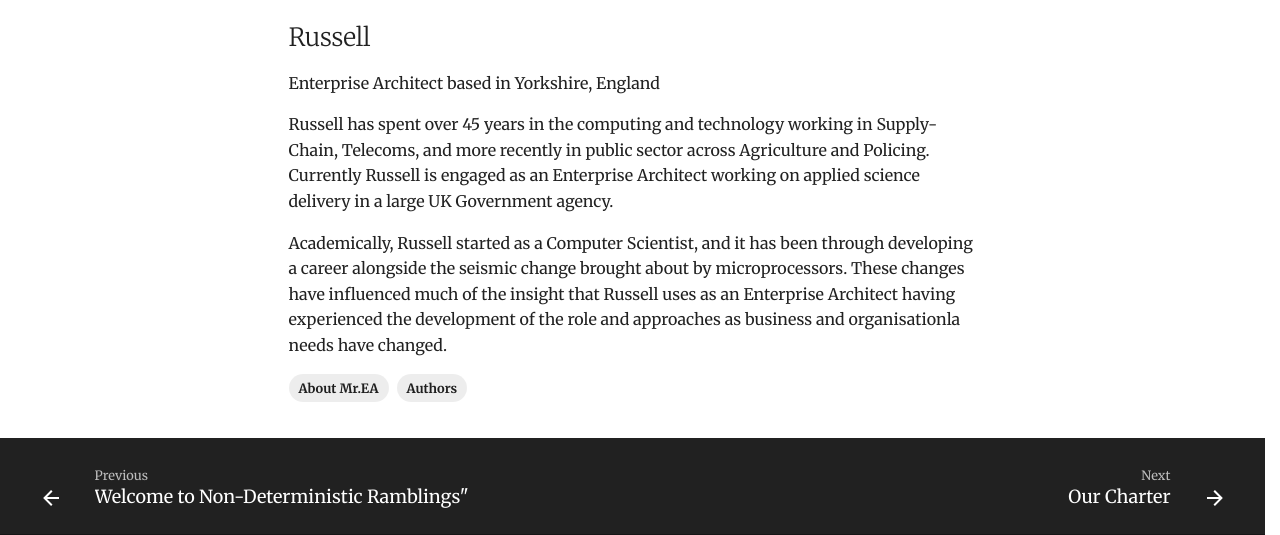
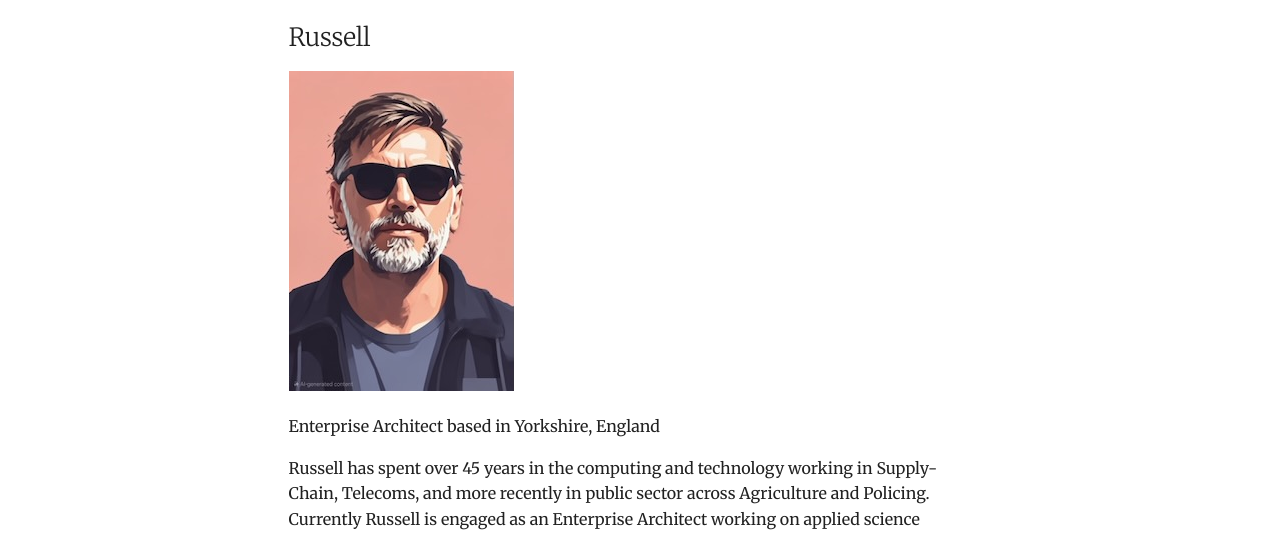
Before and after one commit to RP2HG/NDR, a plain HTML site: page site/About NDR/Russell/index.html in a window 1280 px wide. Shown: the part 250-785 px from the top of the page. Drawn offline with Linux system fonts and the light colour scheme.

Commit message:
Syncing Up

```diff
--- a/site/About NDR/Russell/index.html
+++ b/site/About NDR/Russell/index.html
@@ -977,6 +977,7 @@
   <h1 id="__skip">About Russell</h1>
 
 <h2 id="russell">Russell<a class="headerlink" href="#russell" title="Permanent link">&para;</a></h2>
+<p><img alt="Russell" src="../../images/russell.jpg" /></p>
 <p>Enterprise Architect based in Yorkshire, England</p>
 <p>Russell has spent over 45 years in the computing and technology working in Supply-Chain, Telecoms, and more recently in public sector across Agriculture and Policing. Currently Russell is engaged as an Enterprise Architect working on  applied science delivery  in a large UK Government agency.</p>
 <p>Academically, Russell started as a Computer Scientist, and it has been through developing a career alongside the seismic change brought about by microprocessors. These changes have influenced  much of the insight that Russell uses as an Enterprise Architect having experienced the development of the role and approaches as business and organisationla needs have changed.</p>
@@ -988,14 +989,7 @@
 
 
 
-        <span class="md-tag">About Mr.EA</span>
-
-
-
-
-
-
-        <span class="md-tag">Authors</span>
+        <span class="md-tag">About Russell</span>
 
 
   </nav>
```
Also changed, not shown: site/search.json (+1 -1 lines), site/images/russell.jpg (added).
